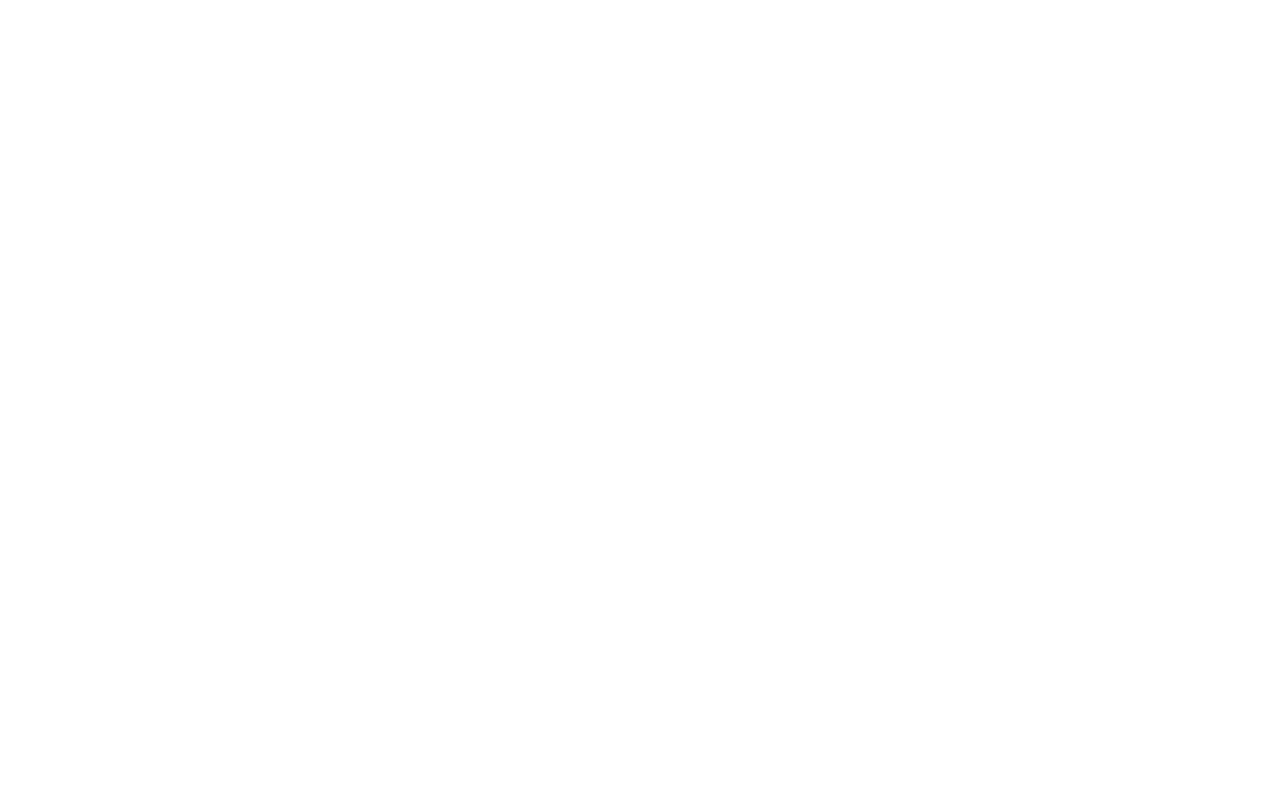
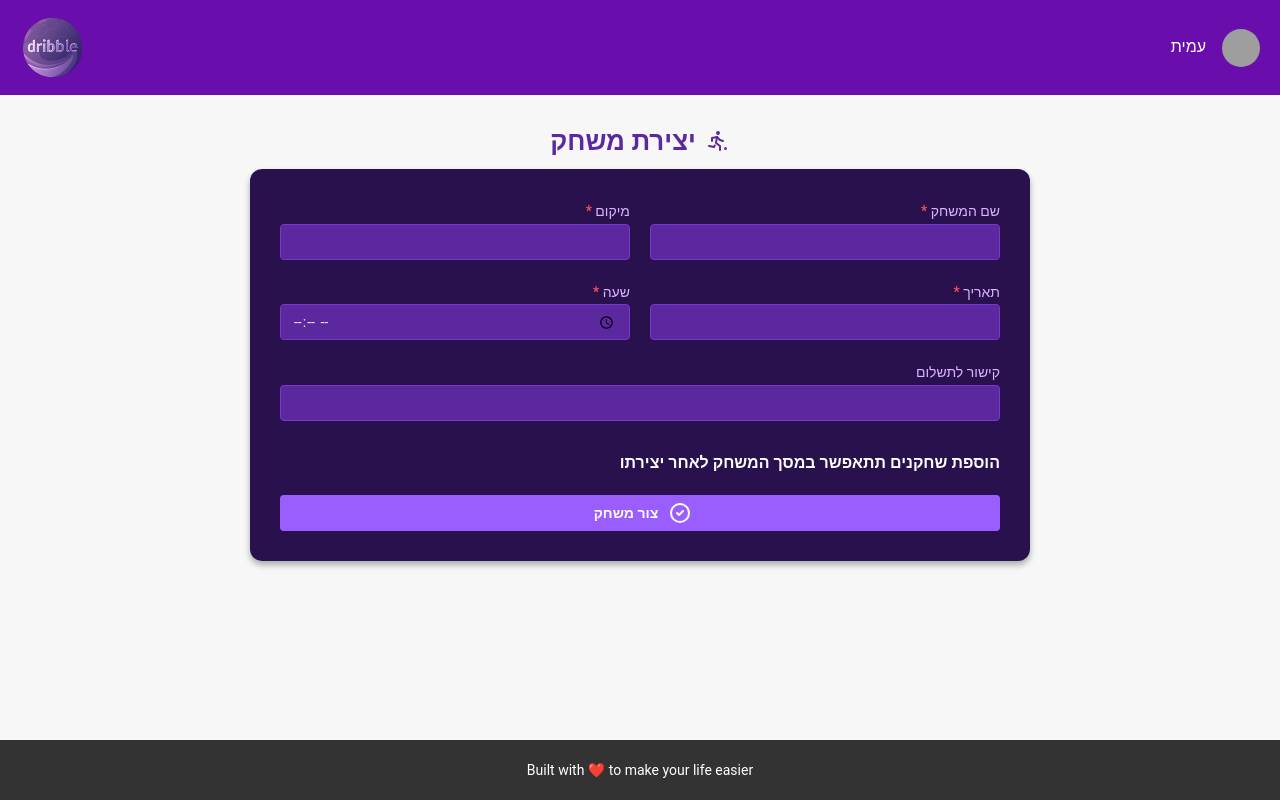
Before and after one commit to amitcohen321/dribble, a React (Vite) app: page /create-game in a window 1280 px wide. Before the commit this address had no page. Built offline with nearby package versions, Linux system fonts and the light colour scheme; grey boxes are pictures that could not be loaded.

Commit message:
create-game screen done on dt+mb

```diff
--- a/src/main.tsx
+++ b/src/main.tsx
@@ -5,6 +5,7 @@
 import AuthPage from "./ui/pages/AuthPage/AuthPage";
 import DashboardPage from "./ui/pages/DashboardPage/DashboardPage";
 import GamePage from "./ui/pages/GamePage/GamePage";
+import CreateGamePage from "./ui/pages/CreateGamePage/CreateGamePage";
 import "@mantine/core/styles.css";
 import { MantineProvider } from "@mantine/core";
 import { theme } from "./theme";
@@ -17,6 +18,7 @@
           <Route path="/auth" element={<AuthPage />} />
           <Route path="/dashboard" element={<DashboardPage />} />
           <Route path="/game/:id" element={<GamePage />} />
+          <Route path="/create-game" element={<CreateGamePage />} />
         </Routes>
       </BrowserRouter>
     </MantineProvider>
--- a/src/ui/layout/Footer/Footer.tsx
+++ b/src/ui/layout/Footer/Footer.tsx
@@ -3,8 +3,7 @@
 const Footer = () => {
   return (
     <footer className={styles.footer}>
-      Built with <span className={styles.heart}>❤️</span> to make your life a
-      little bit easier
+      Built with <span className={styles.heart}>❤️</span> to make your life easier
     </footer>
   );
 };
--- /dev/null
+++ b/src/ui/pages/CreateGamePage/CreateGamePage.module.css
@@ -0,0 +1,104 @@
+.container {
+    display: flex;
+    flex-direction: column;
+    height: 100vh;
+    background-color: #f7f7f7;
+    direction: rtl;
+}
+
+.content {
+    display: flex;
+    align-items: center;
+    justify-content: center;
+    height: 100%;
+    max-width: 100%;
+    padding: 20px;
+}
+
+.formWrapper {
+    width: 100%;
+    max-width: 1000px;
+    /* Increased width */
+    min-width: 780px;
+    margin-top: -150px;
+    /* Moved higher in the screen */
+}
+
+.formTitle {
+    text-align: center;
+    margin-bottom: 50px;
+    display: flex;
+    justify-content: center;
+    align-items: center;
+    gap: 10px;
+    color: #5c28a0;
+    margin-bottom: 10px !important;
+}
+
+.createGameForm {
+    background-color: #29114e;
+    border-radius: 12px;
+    padding: 30px;
+    box-shadow: 0 4px 6px rgba(0, 0, 0, 0.3);
+    color: #dbb4ff;
+}
+
+.formGrid {
+    display: grid;
+    grid-template-columns: repeat(2, 1fr);
+    gap: 20px;
+    margin-bottom: 30px;
+}
+
+.formInput {
+    width: 100%;
+}
+
+.formInput :global(.mantine-TextInput-label),
+.formInput :global(.mantine-Textarea-label),
+.formInput :global(.mantine-DateInput-label),
+.formInput :global(.mantine-TimeInput-label) {
+    color: #dbb4ff !important;
+}
+
+.formInput :global(.mantine-Input-input) {
+    background-color: #5c28a0 !important;
+    color: #f2e7fe !important;
+    border-color: #7938cc !important;
+}
+
+.disclaimer {
+    text-align: right;
+    margin-bottom: 20px;
+    color: white;
+    /* Changed to white */
+    background-color: transparent;
+}
+
+.submitButton {
+    margin-top: 20px;
+    transition: transform 0.2s, box-shadow 0.2s;
+    background-color: #9a5eff !important;
+}
+
+.submitButton:hover {
+    box-shadow: 0 4px 8px rgba(0, 0, 0, 0.4);
+    background-color: #7938cc !important;
+}
+
+@media (max-width: 480px) {
+    .formGrid {
+        grid-template-columns: 1fr;
+    }
+
+    .formWrapper {
+        max-width: 100%;
+        margin-top: 0;
+        /* Reset margin for mobile */
+    }
+
+    .formWrapper {
+        height: 100%;
+        min-width: 0;
+    }
+}
--- /dev/null
+++ b/src/ui/pages/CreateGamePage/CreateGamePage.tsx
@@ -0,0 +1,116 @@
+import React, { useState } from "react";
+import { Container, Title, TextInput, Button, Textarea } from "@mantine/core";
+import { DateInput, TimeInput } from "@mantine/dates";
+import { IconCircleCheck, IconPlayFootball } from "@tabler/icons-react";
+import Header from "../../layout/Header/Header";
+import Footer from "../../layout/Footer/Footer";
+import styles from "./CreateGamePage.module.css";
+
+const CreateGamePage: React.FC = () => {
+  const [formData, setFormData] = useState({
+    gameName: "",
+    date: null as Date | null,
+    time: null as Date | null,
+    location: "",
+    paymentLink: "",
+    additionalInfo: "",
+  });
+
+  const handleInputChange = (field: string, value: string | Date | null) => {
+    setFormData((prev) => ({
+      ...prev,
+      [field]: value,
+    }));
+  };
+
+  const handleSubmit = (e: React.FormEvent) => {
+    e.preventDefault();
+    // TODO: Implement game creation logic
+    console.log("Game creation data:", formData);
+  };
+
+  return (
+    <div className={styles.container}>
+      <Header />
+      <Container fluid className={styles.content}>
+        <div className={styles.formWrapper}>
+          <Title order={2} className={styles.formTitle}>
+            <IconPlayFootball /> יצירת משחק
+          </Title>
+          <form onSubmit={handleSubmit} className={styles.createGameForm}>
+            <div className={styles.formGrid}>
+              <TextInput
+                label="שם המשחק"
+                value={formData.gameName}
+                onChange={(e) => handleInputChange("gameName", e.target.value)}
+                required
+                className={styles.formInput}
+              />
+              <TextInput
+                label="מיקום"
+                value={formData.location}
+                onChange={(e) => handleInputChange("location", e.target.value)}
+                required
+                className={styles.formInput}
+              />
+
+              <DateInput
+                label="תאריך"
+                value={formData.date}
+                onChange={(value) => handleInputChange("date", value)}
+                required
+                className={styles.formInput}
+              />
+
+              <TimeInput
+                label="שעה"
+                value={formData.time}
+                onChange={(value) => handleInputChange("time", value)}
+                required
+                className={styles.formInput}
+              />
+
+              <TextInput
+                label="קישור לתשלום"
+                value={formData.paymentLink}
+                onChange={(e) =>
+                  handleInputChange("paymentLink", e.target.value)
+                }
+                className={styles.formInput}
+                style={{ gridColumn: "span 2" }}
+              />
+
+              {/* <Textarea
+                label="הערות"
+                value={formData.additionalInfo}
+                onChange={(e) =>
+                  handleInputChange("additionalInfo", e.target.value)
+                }
+                className={styles.formInput}
+                minRows={3}
+              /> */}
+            </div>
+
+            <div className={styles.disclaimer}>
+              <Title order={5}>
+                הוספת שחקנים תתאפשר במסך המשחק לאחר יצירתו
+              </Title>
+            </div>
+
+            <Button
+              type="submit"
+              fullWidth
+              leftSection={<IconCircleCheck />}
+              className={styles.submitButton}
+            >
+              צור משחק
+            </Button>
+          </form>
+        </div>
+      </Container>
+      <Footer />
+    </div>
+  );
+};
+
+export default CreateGamePage;
--- a/src/ui/pages/GamePage/GamePage.module.css
+++ b/src/ui/pages/GamePage/GamePage.module.css
@@ -7,12 +7,10 @@
 }
 
 .content {
-    /* max-width: 95% !important;
-    min-width: 95% !important; */
+    max-width: 95%;
     flex: 1;
     padding: 20px;
-    margin-right: 40px !important;
-    margin-left: 40px !important;
+
     overflow-y: auto;
 }
 
@@ -46,33 +44,30 @@
     padding: 10px;
     border-radius: 8px;
     width: 150px;
-    height: 80px;
+    min-width: 120px;
+    height: auto;
     display: flex;
     align-items: center;
+    justify-content: center;
     box-shadow: 0px 4px 8px rgba(0, 0, 0, 0.1);
-    /* Added box-shadow */
     transition: transform 0.2s, box-shadow 0.2s;
-    /* Smooth hover effect */
 }
 
 .playerCard:hover {
     transform: translateY(-5px);
-    /* Slight hover lift */
     box-shadow: 0px 6px 12px rgba(0, 0, 0, 0.2);
-    /* Enhanced shadow on hover */
 }
 
 .addPlayerCard {
     width: 150px;
-    align-items: center;
+    min-width: 120px;
     cursor: pointer;
     background-color: #4CAF50 !important;
+    display: flex;
+    align-items: center;
+    transition: transform 0.2s, box-shadow 0.2s;
     box-shadow: 0px 4px 8px rgba(0, 0, 0, 0.1);
-    /* Added box-shadow */
-    transition: transform 0.2s, box-shadow 0.2s;
-    /* Smooth hover effect */
 }
-
 
 
 .participate {
@@ -90,9 +85,8 @@
 .teamBox {
     background-color: white;
     border-radius: 8px;
-    padding: 0px 0px 10px 0px !important;
+    padding: 10px;
     text-align: center;
-
 }
 
 .teamTitle {
@@ -101,8 +95,8 @@
     align-items: center;
     gap: 8px;
     background-color: #9088e63d;
-    margin-bottom: 10px !important;
-    padding: 10px 0px 10px 0px !important;
+    padding: 10px 0px;
+    margin-bottom: 15px;
 }
 
 .shuffleButton {
@@ -112,7 +106,7 @@
 .actionsContainer {
     display: flex;
     flex-direction: column;
-    width: 10%;
+    width: 150px;
     margin-top: 25px;
 }
 
@@ -136,30 +130,51 @@
     margin-bottom: 5px !important;
 }
 
-@media (max-width: 480px) {
+/* Ensure full responsiveness */
+@media (max-width: 1024px) {
+    .playerCard {
+        width: 30%;
+        min-width: 100px;
+    }
+
+    .addPlayerCard {
+        width: 30%;
+    }
+
+    .actionsContainer {
+        width: 80%;
+    }
+}
+
+@media (max-width: 768px) {
+    .playersList {
+        justify-content: center;
+        /* Center items on smaller screens */
+    }
+
+    .teamBox {
+        margin-bottom: 20px;
+    }
+
     .actionsContainer {
         width: 100%;
-        margin-top: 25px;
     }
 
     .actionButtonMaps,
     .actionButtonPayment,
     .shuffleButton {
         width: 100% !important;
-        text-align: center;
     }
+}
 
+@media (max-width: 480px) {
     .playerCard {
-        width: 160px;
+        width: 150px;
+        /* Larger width for very small screens */
     }
 
     .addPlayerCard {
-        width: 160px;
-        flex-grow: 0;
-    }
-
-    .playersList {
-        justify-content: space-between;
+        width: 150px;
     }
 
     .playersSection {
@@ -169,8 +184,19 @@
     .teamsSection {
         text-align: center;
     }
+}
 
-    .teamBox {
-        margin-bottom: 20px;
-    }
+/* Global Settings for Better Scaling */
+html {
+    font-size: 16px;
+    /* Set a baseline for scalable text */
+    box-sizing: border-box;
 }
+
+body {
+    font-family: Arial, sans-serif;
+    line-height: 1.5;
+    margin: 0;
+    padding: 0;
+    overflow-x: hidden;
+}
--- a/src/ui/pages/GamePage/GamePage.tsx
+++ b/src/ui/pages/GamePage/GamePage.tsx
@@ -40,21 +40,21 @@
 
   const players = [
     { name: "שחקן1", status: "מגרש" },
-    { name: "שחקן1", status: "ספסל" },
+    { name: "שחקן1", status: "מגרש" },
+    { name: "שחקן1", status: "מגרש" },
+    { name: "שחקן1", status: "מגרש" },
     { name: "שחקן1", status: "מגרש" },
     { name: "שחקן1", status: "ספסל" },
-    { name: "שחקן1", status: "מגרש" },
-    { name: "שחקן1", status: "מחליף" },
-    { name: "שחקן1", status: "מגרש" },
-    { name: "שחקן1", status: "מחליף" },
-    { name: "שחקן1", status: "מגרש" },
-    { name: "שחקן1", status: "מחליף" },
-    { name: "שחקן1", status: "מגרש" },
     { name: "שחקן1", status: "ספסל" },
-    { name: "שחקן1", status: "מגרש" },
     { name: "שחקן1", status: "ספסל" },
-    { name: "שחקן1", status: "מגרש" },
     { name: "שחקן1", status: "ספסל" },
+    { name: "שחקן1", status: "ספסל" },
+    { name: "שחקן1", status: "ספסל" },
+    { name: "שחקן1", status: "יציע" },
+    { name: "שחקן1", status: "יציע" },
+    { name: "שחקן1", status: "יציע" },
+    { name: "שחקן1", status: "יציע" },
+    { name: "שחקן1", status: "יציע" },
   ];
 
   const colorMapping: { [key: number]: string } = {
```
